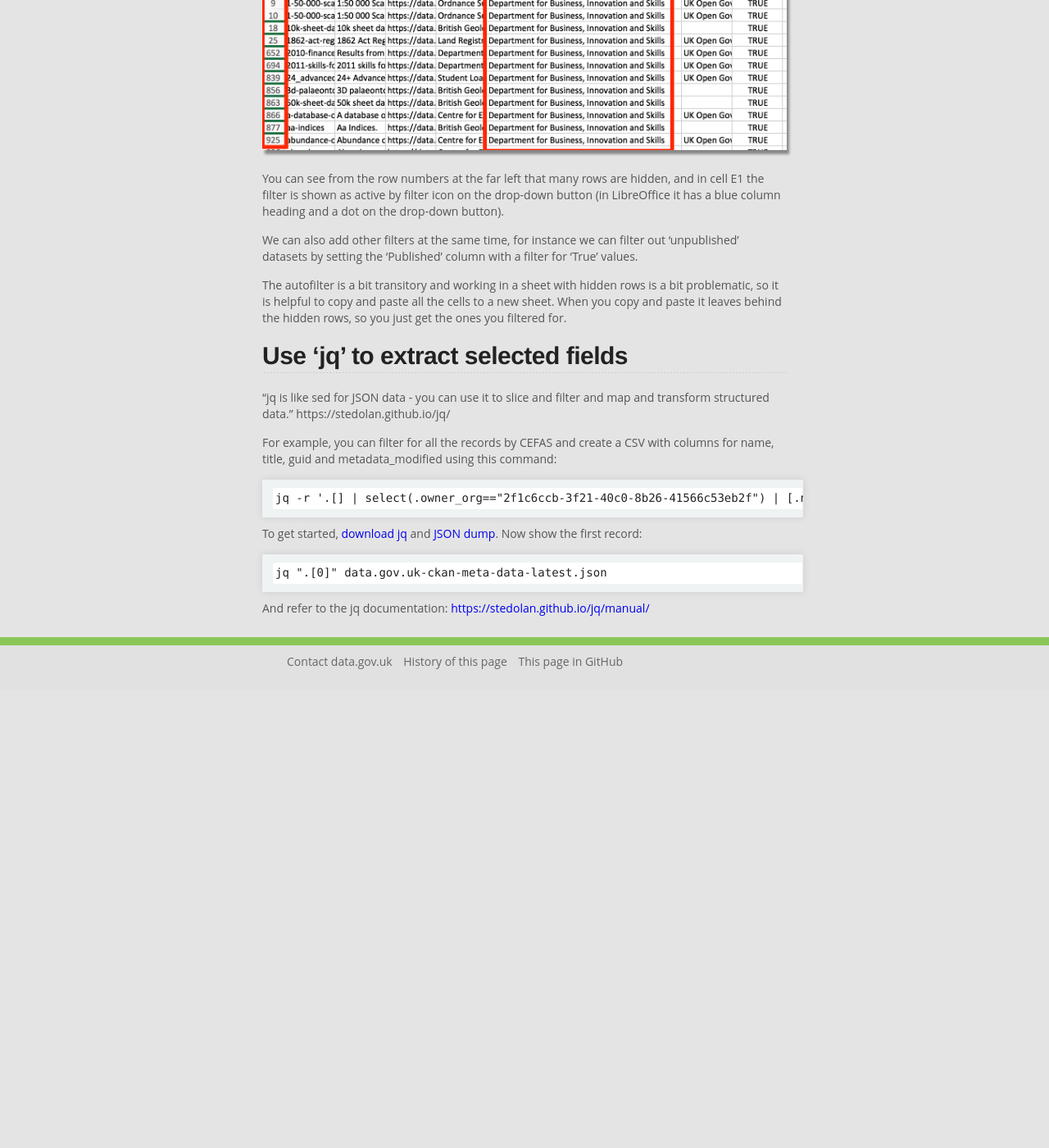
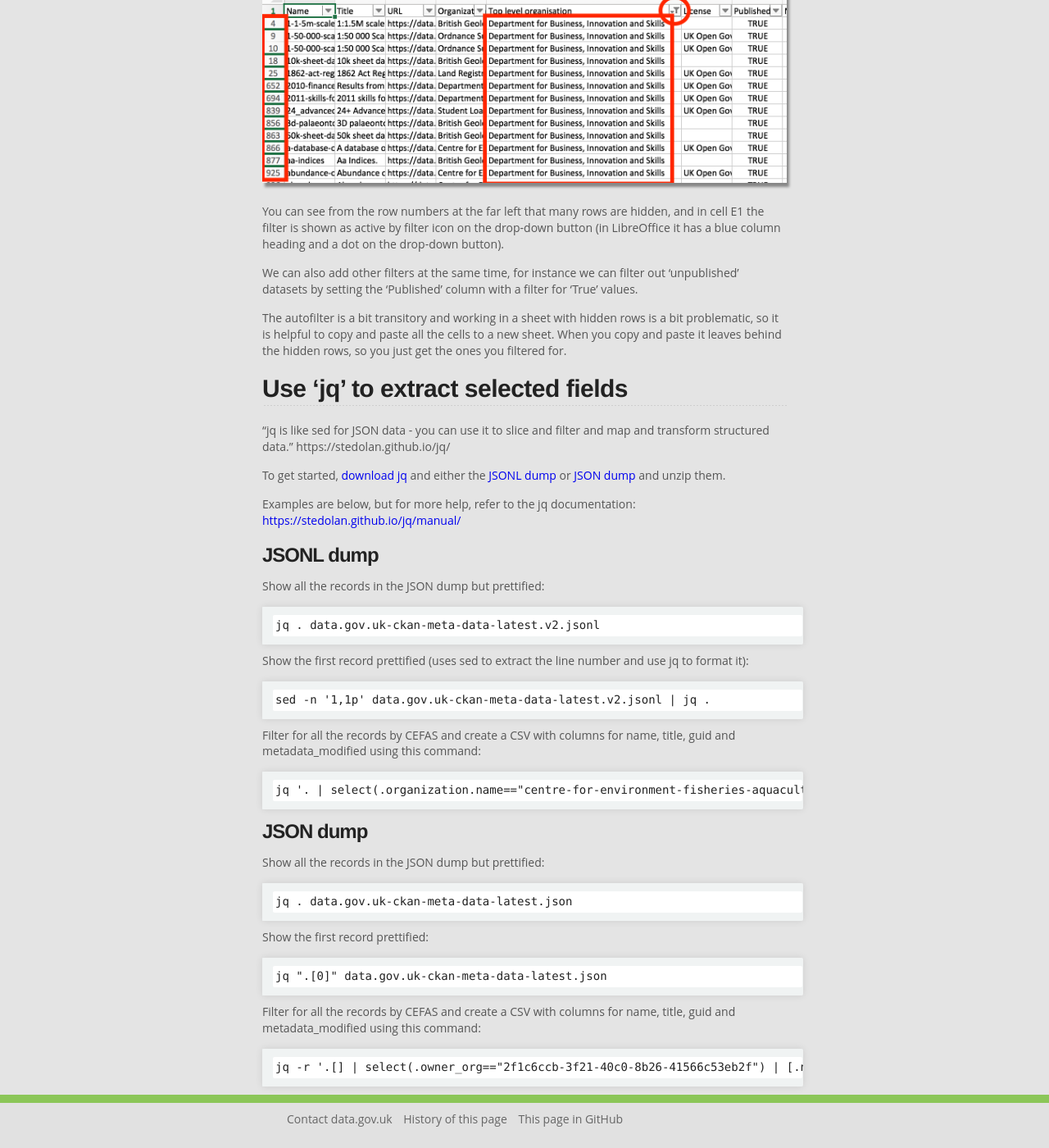
Before and after one commit to datagovuk/guidance, a Jekyll site: the page built from dgu_metadata_dumps.md, in a window 1280 px wide and 1400 px high, scrolled down 1629 px. Shown: the whole window at 82% size. Built offline with Jekyll 4.4.1, drawn with Linux system fonts in a browser that asks for light colours; before the commit the page ends 2471 px from its top, so only the background shows below that; some of the changed text lies outside the part shown.

Commit message:
Add details of JSONL format

```diff
--- a/dgu_metadata_dumps.md
+++ b/dgu_metadata_dumps.md
@@ -5,16 +5,17 @@ title: "data.gov.uk metadata dumps"
 
 Every night the dataset catalogue of data.gov.uk is recorded as files, so that they are available in bulk and a record of changes time is built-up. These files are themselves data, and are catalogued here: <https://data.gov.uk/dataset/data_gov_uk-datasets>
 
-There are two versions:
+There are three versions:
 
-* JSON format - contains every property of the datasets
-* CSV format - a zip of datasets.csv and resources.csv, which the main properties of each
+* JSONL "v2" format - contains all properties of the datasets. Extras are given as a list of sets.
+* JSON format - contains most properties of the datasets - all apart from qa, archiver and harvesting. No "organization" details - just "owner_id". Extras are given as a set.
+* CSV format - a zip of datasets.csv and resources.csv, with the main properties of each
 
 These files are big and so we provide some hints of a few ways to use them.
 
 ## Use Excel/LibreOffice to filter & sort
 
-datasets.csv opens in Excel or similar (give it a few seconds to load the 30k rows).
+datasets.csv opens in Excel or similar (give it a few seconds to load the 40k rows).
 
 Select the first row (click on the "1" on the left side) and then from the "Data" menu select "Filter" or "Autofilter" (LibreOffice has it under "Data \| Filter \| Autofilter").
 
@@ -38,12 +39,34 @@ The autofilter is a bit transitory and working in a sheet with hidden rows is a
 
 "jq is like sed for JSON data - you can use it to slice and filter and map and transform structured data." https://stedolan.github.io/jq/
 
-For example, you can filter for all the records by CEFAS and create a CSV with columns for name, title, guid and metadata_modified using this command:
+To get started, [download jq](https://stedolan.github.io/jq/download/) and either the [JSONL dump](https://data.gov.uk/data/dumps/data.gov.uk-ckan-meta-data-latest.v2.jsonl.zip) or [JSON dump](http://www.data.gov.uk/data/dumps/data.gov.uk-ckan-meta-data-latest.json.zip) and unzip them.
 
-    jq -r '.[] | select(.owner_org=="2f1c6ccb-3f21-40c0-8b26-41566c53eb2f") | [.name, .title, .extras.guid?, .metadata_modified] | @csv' data.gov.uk-ckan-meta-data-2015-12-03.json
+Examples are below, but for more help, refer to the jq documentation: <https://stedolan.github.io/jq/manual/>
 
-To get started, [download jq](https://stedolan.github.io/jq/download/) and [JSON dump](http://www.data.gov.uk/data/dumps/data.gov.uk-ckan-meta-data-latest.json.zip). Now show the first record:
+### JSONL dump
+
+Show all the records in the JSON dump but prettified:
+
+    jq . data.gov.uk-ckan-meta-data-latest.v2.jsonl
+
+Show the first record prettified (uses sed to extract the line number and use jq to format it):
+
+    sed -n '1,1p' data.gov.uk-ckan-meta-data-latest.v2.jsonl | jq .
+
+Filter for all the records by CEFAS and create a CSV with columns for name, title, guid and metadata_modified using this command:
+
+    jq '. | select(.organization.name=="centre-for-environment-fisheries-aquaculture-science") | [.name, .title, .extras.guid?, .metadata_modified] | @csv' data.gov.uk-ckan-meta-data-latest.v2.jsonl
+
+### JSON dump
+
+Show all the records in the JSON dump but prettified:
+
+    jq . data.gov.uk-ckan-meta-data-latest.json
+
+Show the first record prettified:
 
     jq ".[0]" data.gov.uk-ckan-meta-data-latest.json
 
-And refer to the jq documentation: <https://stedolan.github.io/jq/manual/>
+Filter for all the records by CEFAS and create a CSV with columns for name, title, guid and metadata_modified using this command:
+
+    jq -r '.[] | select(.owner_org=="2f1c6ccb-3f21-40c0-8b26-41566c53eb2f") | [.name, .title, .extras.guid?, .metadata_modified] | @csv' data.gov.uk-ckan-meta-data-latest.json
```
